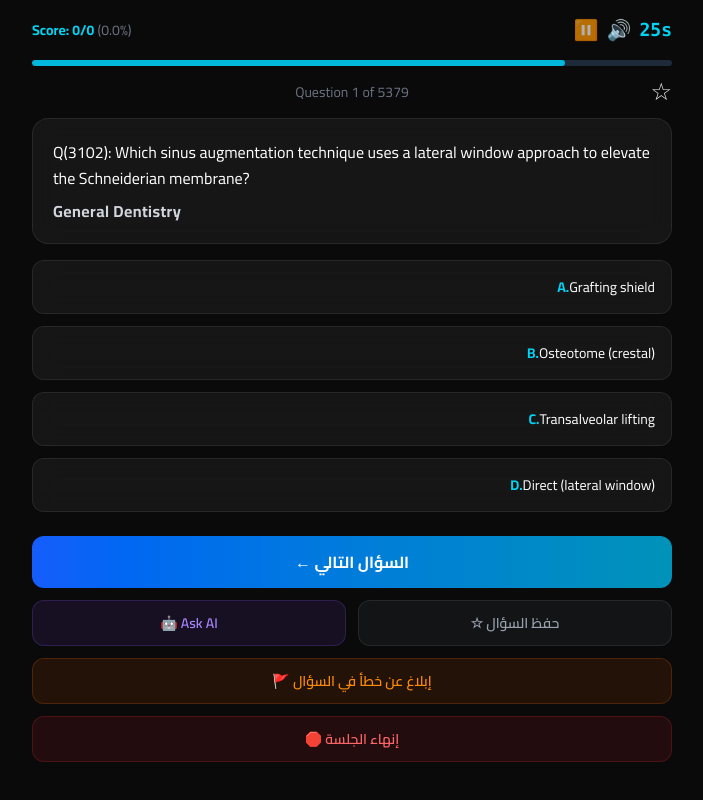
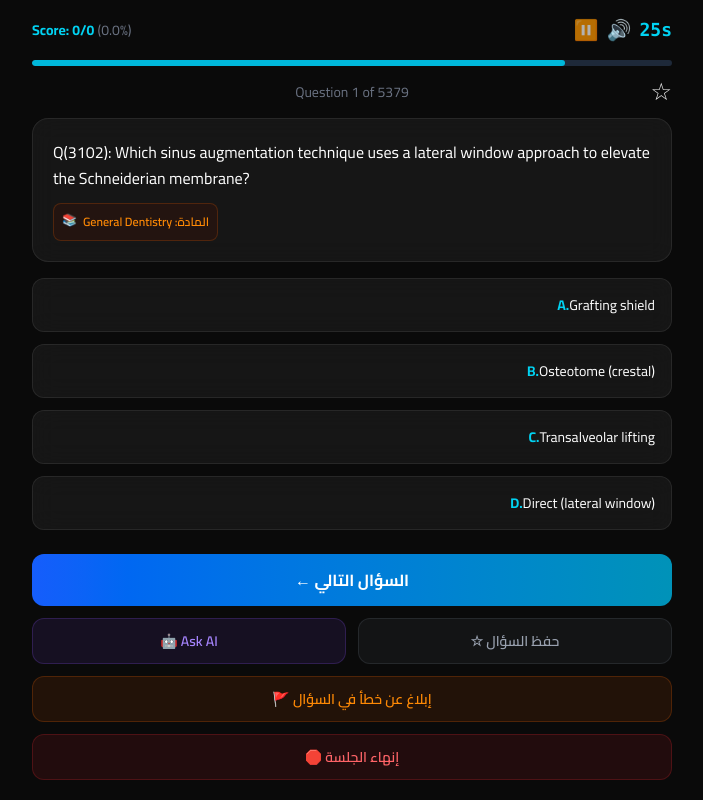
Before and after one commit to drsayedsoud/dental-quiz-app, a Next.js app: page /quiz in a window 1280 px wide. Shown: the whole page, without its empty margins (288-991 px from the left). Built offline with nearby package versions, Linux system fonts and the light colour scheme; no server answers.

Commit message:
Label metadata as subject and source correctly in quiz page

```diff
--- a/src/app/dashboard/page.tsx
+++ b/src/app/dashboard/page.tsx
@@ -158,7 +158,7 @@ export default function DashboardPage() {
         {/* Deploy Version (Admin Only) */}
         {isAdmin && (
           <div className="absolute top-2 left-2 z-50 bg-white/5 text-white/40 px-2 py-0.5 rounded text-[10px] font-mono border border-white/10 shadow-lg">
-            v13
+            v14
           </div>
         )}
 
--- a/src/app/quiz/page.tsx
+++ b/src/app/quiz/page.tsx
@@ -375,16 +375,19 @@ function QuizContent() {
         className="glass rounded-2xl p-5 mb-4"
       >
         <p className="text-white text-base leading-relaxed font-medium">{currentQuestion.question}</p>
-        {currentQuestion.source && currentQuestion.source !== 'nan' && (
-          <div className="mt-3 flex items-start gap-1.5 text-cyan-400 bg-cyan-950/30 p-2 rounded-lg border border-cyan-500/20 inline-flex">
-            <span className="text-xs">📌</span>
-            <span className="text-[10px] sm:text-xs font-semibold leading-relaxed font-mono" dir="ltr">{currentQuestion.source}</span>
-          </div>
-        )}
         {currentQuestion.metadata && currentQuestion.metadata !== 'nan' && (
-          <p className="text-gray-300 text-sm sm:text-base font-bold mt-2 tracking-wide">{currentQuestion.metadata}</p>
-        )}
-      </motion.div>
+            <div className="mt-3 flex items-start gap-1.5 text-orange-400 bg-orange-950/30 p-2 rounded-lg border border-orange-500/20 inline-flex mr-2">
+              <span className="text-xs">📚</span>
+              <span className="text-[10px] sm:text-xs font-semibold leading-relaxed" dir="rtl">المادة: {currentQuestion.metadata}</span>
+            </div>
+          )}
+          {currentQuestion.source && currentQuestion.source !== 'nan' && (
+            <div className="mt-3 flex items-start gap-1.5 text-cyan-400 bg-cyan-950/30 p-2 rounded-lg border border-cyan-500/20 inline-flex">
+              <span className="text-xs">📖</span>
+              <span className="text-[10px] sm:text-xs font-semibold leading-relaxed font-mono" dir="ltr">المصدر: {currentQuestion.source}</span>
+            </div>
+          )}
+        </motion.div>
 
       {/* Choices */}
       <div className="space-y-3 mb-6">
```
